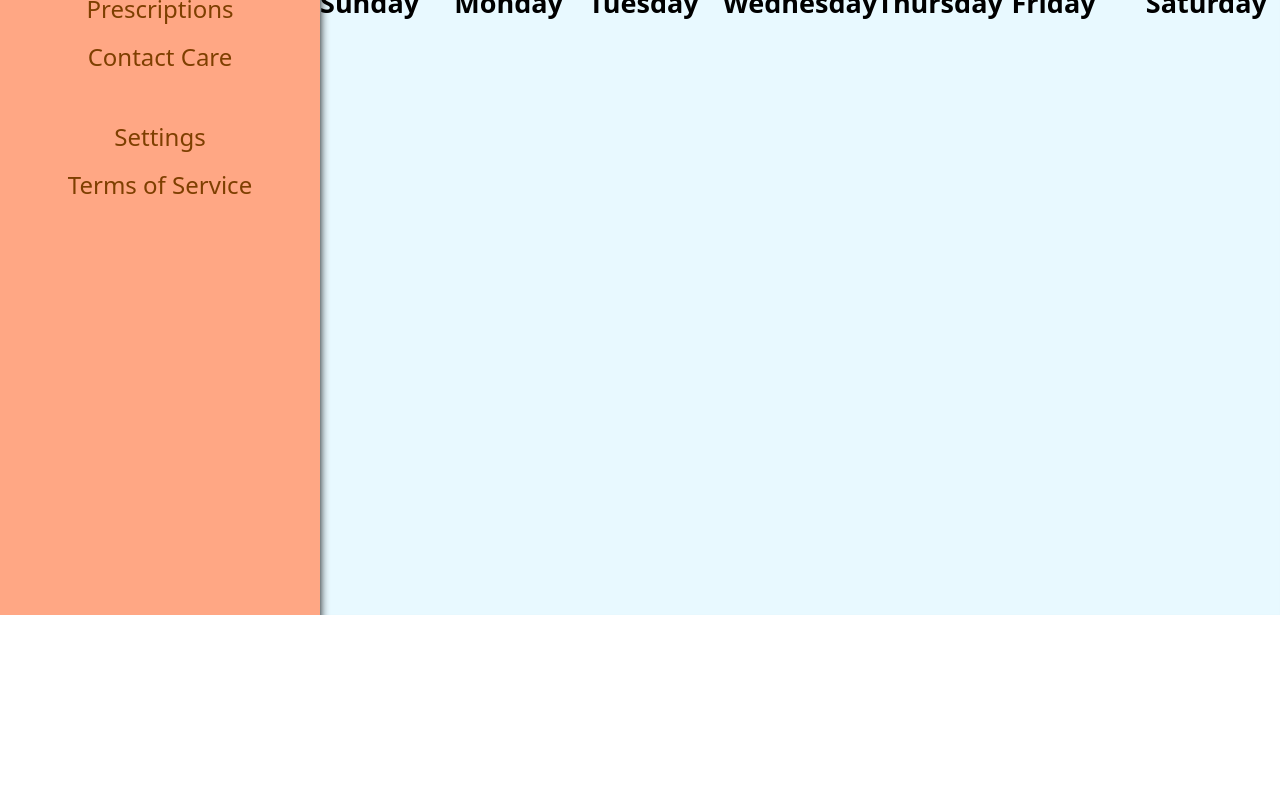
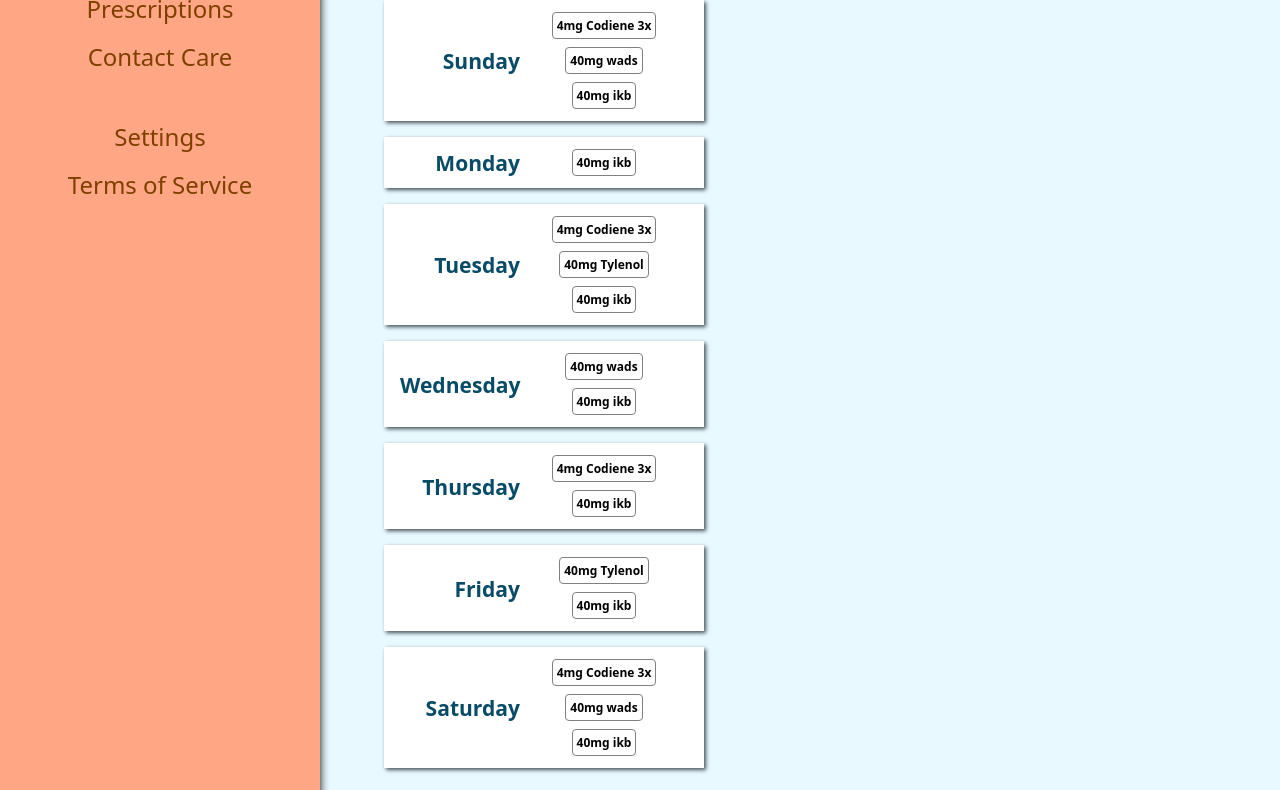
Before and after one commit to crispynoodlesoup/PillPal, a plain HTML site: page dashboard/schedule.html in a window 1280 px wide. Shown: the part 185-975 px from the top of the page. Before the commit the page ends 800 px from the top, so only its background shows below. Drawn offline with Linux system fonts and the light colour scheme.

Commit message:
7 day schedule done

```diff
--- a/dashboard/schedule.html
+++ b/dashboard/schedule.html
@@ -34,8 +34,12 @@
         </div>
     </header>
     <main>
-        <h1>7 Day Schedule</h1>
-        <div class="schedule">
+        <div class="right">
+            <h1>Your 7 Day Schedule</h1>
+            <div class="week-schedule"></div>
+        </div>
+        <div class="left">
+            <h1>Today's Medications</h1>
         </div>
     </main>
 </body>
--- a/scripts/schedule.js
+++ b/scripts/schedule.js
@@ -11,14 +11,68 @@ function dayToWeekday(dayNum) {
     }
 }
 
+function weekdayToDay(dayNum) {
+    switch(dayNum) {
+        case "Sunday": return 0;
+        case "Monday": return 1;
+        case "Tuesday": return 2;
+        case "Wednesday": return 3;
+        case "Thursday": return 4;
+        case "Friday": return 5;
+        case "Saturday": return 6;
+    }
+}
+
 // add each day of the week to schedule
-const schedule = document.querySelector(".schedule");
+const schedule = document.querySelector(".week-schedule");
 let dateObj = new Date();
 for(let i = 0; i < 7; i++) {
-    const child = document.createElement("div");
-    child.className = "schedule-day";
-    const header = document.createElement("h2");
+    const day = document.createElement("div");
+    day.className = "schedule-day";
+    const header = document.createElement("h3");
     header.innerText = dayToWeekday((dateObj.getDay() + i) % 7);
-    child.appendChild(header);
-    schedule.appendChild(child);
+    const drugList = document.createElement("div");
+    drugList.className = "drug-list";
+    day.appendChild(header);
+    day.appendChild(drugList);
+    schedule.appendChild(day);
 }
+
+function addDrug(drugList, drugName, dosage, times) {
+    const drug = document.createElement("div");
+    drug.className = "drug";
+
+    let text = "";
+    if(times !== 1) {
+        text = `${dosage}mg ${drugName} ${times}x`;
+    } else {
+        text = `${dosage}mg ${drugName}`;
+    }
+    drug.innerText = text;
+    drugList.appendChild(drug);
+}
+
+[...schedule.children].forEach(day => {
+    if(weekdayToDay(day.children[0].innerText) % 2 === 0) {
+        addDrug(day.children[1], "Codiene", 4, 3);
+    }
+
+    if((weekdayToDay(day.children[0].innerText) + 1) % 3 === 0) {
+        addDrug(day.children[1], "Tylenol", 40, 1);
+    }
+
+    if((weekdayToDay(day.children[0].innerText)) % 3 === 0) {
+        addDrug(day.children[1], "wads", 40, 1);
+    }
+
+    if((weekdayToDay(day.children[0].innerText) + 1) % 1 === 0) {
+        addDrug(day.children[1], "ikb", 40, 1);
+    }
+
+    if([...day.children[1].children].length === 0) {
+        const nothing = document.createElement("p");
+        nothing.classList.add("nothing");
+        nothing.innerText = "nothing";
+        day.children[1].appendChild(nothing);
+    }
+});
--- a/style/dashboard.css
+++ b/style/dashboard.css
@@ -64,6 +64,11 @@ header h1 {
     justify-content: center;
     gap: 8px;
     border: 1px solid grey;
+    transition: all 0.3s;
+}
+
+.account-button:hover {
+    background-color: #f4f4f4;
 }
 
 .account-button p {
@@ -82,5 +87,5 @@ header h1 {
 
 main {
     box-shadow: inset 0 10px 10px -10px rgb(114, 114, 114), inset 10px 0 10px -10px black;
-    background-color: rgb(232, 249, 255);
+    background-color: #e8f9ff;
 }
--- a/style/schedule.css
+++ b/style/schedule.css
@@ -1,9 +1,81 @@
+main {
+    padding: 32px 64px;
+    display: grid;
+    grid-template-columns: 2fr 3fr;
+    gap: 32px;
+}
+
 main h1 {
+    text-align: center;
+    color: #074b66;
+    text-decoration: underline;
+}
+
+.right {
+    height: 100%;
+    width: 100%;
+    display: flex;
+    flex-direction: column;
+    gap: 16px;
+}
+
+.right h1 {
+    text-align: center;
+    width: 100%;
+}
+
+.week-schedule {
+    height: 100%;
+    width: 100%;
+    display: grid;
+
+    grid-template-rows: repeat(7, min-content);
+    grid-template-columns: 1fr;
+    gap: 16px;
+}
+
+.schedule-day {
+    background-color: white;
+    height: 100%;
+    box-shadow: 2px 2px 4px #465257;
+
+    display: grid;
+    grid-template-columns: 120px 1fr;
+    align-items: center;
+    justify-content: center;
+    padding: 4px 16px;
+}
+
+.schedule-day h3 {
+    text-align: right;
     color: #074b66;
 }
 
-.schedule {
-    display: grid;
-    grid-template-columns: repeat(7, 1fr);
+.drug {
+    font-weight: 700;
+    font-size: 12px;
+    border-radius: 4px;
+    background-color: white;
+    padding: 4px;
+    border: 1px solid grey;
+    transition: all 0.3s;
+}
+
+.drug:hover {
+    background-color: #f3f3f3;
+    cursor: pointer;
+}
+
+.drug-list {
+    width: 100%;
+    display: flex;
+    gap: 8px;
+    padding: 8px 16px;
     justify-content: center;
+    flex-wrap: wrap;
 }
+
+.left {
+    height: 100%;
+    width: 100%;
+}
```
